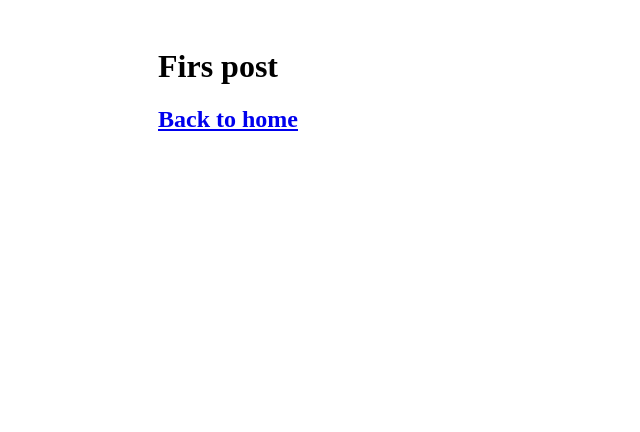
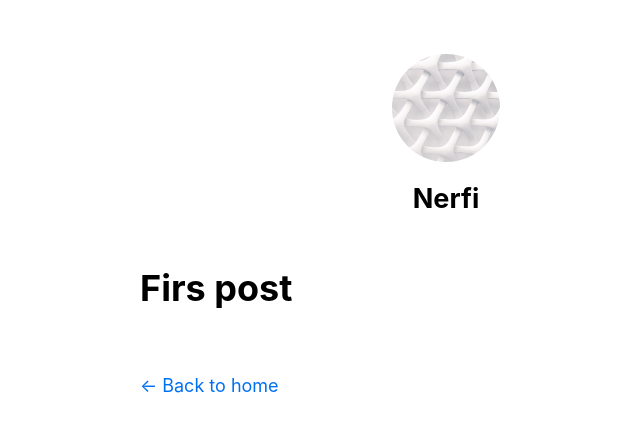
Before and after one commit to Nerfi/nextjs-blog, a Next.js app: page /posts/first-post in a window 1280 px wide. Shown: the top 432 px of the page, without its empty margins (194-834 px from the left). Built offline with nearby package versions, Linux system fonts and the light colour scheme.

Commit message:
starting getStaticProps

```diff
--- a/components/layout.js
+++ b/components/layout.js
@@ -1,6 +1,69 @@
+import Head from "next/head";
+import Image from "next/image";
 import styles from "./layout.module.css";
+import utilStyles from "../styles/utils.module.css";
+import Link from "next/link";
 
-export default function Layout({children}) {
-    return <div className={styles.container}>{children}</div>
+const name = "Nerfi";
+export const siteTitle = "Nerfi´s Blog";
+
+export default function Layout({ children, home }) {
+  return (
+    <div className={styles.container}>
+      {/* Head es lo que usamos para los crawders de google, esto no se muestra en
+        pantalla,  bueno recordarlo */}
+      <Head>
+        <link rel="icon" href="/favicon-32x32.png" />
+        <meta name="description" content="lear nextjs" />
+        <meta
+          property="og:image"
+          content={`https://og-image.vercel.app/${encodeURI(
+            siteTitle
+          )}.png?theme=light&md=0&fontSize=75px&images=https%3A%2F%2Fassets.vercel.com%2Fimage%2Fupload%2Ffront%2Fassets%2Fdesign%2Fnextjs-black-logo.svg`}
+        />
+        <meta name="og:title" content={siteTitle} />
+        <meta name="twitter:card" content="summary_large_image" />
+      </Head>
+
+      <header className={styles.header}>
+        {home ? (
+          <>
+            <Image
+              priority
+              src="/images/profile.jpg"
+              className={utilStyles.borderCircle}
+              height={144}
+              width={144}
+              alt=""
+            />
+            <h1 className={utilStyles.heading2Xl}>{name}</h1>
+          </>
+        ) : (
+          <>
+            <Link href="/">
+              <Image
+                priority
+                src="/images/profile.jpg"
+                className={utilStyles.borderCircle}
+                height={108}
+                width={108}
+                alt=""
+              />
+            </Link>
+            <h2 className={utilStyles.headingLg}>
+              <Link href="/" className={utilStyles.colorInherit}>
+                {name}
+              </Link>
+            </h2>
+          </>
+        )}
+      </header>
+      <main>{children}</main>
+      {!home && (
+        <div className={styles.backToHome}>
+          <Link href="/">← Back to home</Link>
+        </div>
+      )}
+    </div>
+  );
 }
-//https://nextjs.org/learn/basics/assets-metadata-css/global-styles
--- a/components/layout.module.css
+++ b/components/layout.module.css
@@ -3,3 +3,13 @@
   padding: 0 1rem;
   margin: 3rem auto 6rem;
 }
+
+.header {
+  display: flex;
+  flex-direction: column;
+  align-items: center;
+}
+
+.backToHome {
+  margin: 3rem 0 0;
+}
--- a/package.json
+++ b/package.json
@@ -6,6 +6,7 @@
     "start": "next start"
   },
   "dependencies": {
+    "gray-matter": "^4.0.3",
     "next": "latest",
     "react": "18.2.0",
     "react-dom": "18.2.0"
--- /dev/null
+++ b/pages/_app.js
@@ -0,0 +1,6 @@
+//  CSS to be loaded by every page
+import "../styles/globals.css";
+
+export default function App({Component, pageProps}) {
+    return <Component {...pageProps}/>
+}
--- a/pages/posts/first-post.js
+++ b/pages/posts/first-post.js
@@ -10,11 +10,7 @@
         <link rel="icon" href="/favicon-32x32.png" />
       </Head>
 
-
       <h1>Firs post</h1>
-      <h2>
-        <Link href="/">Back to home</Link>
-      </h2>
     </Layout>
   );
 }
--- a/styles/globals.css
+++ b/styles/globals.css
@@ -2,37 +2,26 @@
 body {
   padding: 0;
   margin: 0;
-  font-family: Inter, -apple-system, BlinkMacSystemFont, Segoe UI, Roboto,
-    Oxygen, Ubuntu, Cantarell, Fira Sans, Droid Sans, Helvetica Neue, sans-serif;
-}
-
-a {
-  color: inherit;
-  text-decoration: none;
+  font-family: -apple-system, BlinkMacSystemFont, Segoe UI, Roboto, Oxygen, Ubuntu,
+    Cantarell, Fira Sans, Droid Sans, Helvetica Neue, sans-serif;
+  line-height: 1.6;
+  font-size: 18px;
 }
 
 * {
   box-sizing: border-box;
 }
 
+a {
+  color: #0070f3;
+  text-decoration: none;
+}
+
+a:hover {
+  text-decoration: underline;
+}
+
 img {
   max-width: 100%;
-  height: auto;
+  display: block;
 }
-
-h1,
-h2,
-p,
-ul {
-  margin: 0;
-}
-
-ul {
-  padding: 0;
-  list-style: none;
-}
-
-button {
-  padding: 0.5rem 1rem;
-  font-weight: bold;
-}
--- /dev/null
+++ b/styles/utils.module.css
@@ -0,0 +1,52 @@
+.heading2Xl {
+    font-size: 2.5rem;
+    line-height: 1.2;
+    font-weight: 800;
+    letter-spacing: -0.05rem;
+    margin: 1rem 0;
+  }
+
+  .headingXl {
+    font-size: 2rem;
+    line-height: 1.3;
+    font-weight: 800;
+    letter-spacing: -0.05rem;
+    margin: 1rem 0;
+  }
+
+  .headingLg {
+    font-size: 1.5rem;
+    line-height: 1.4;
+    margin: 1rem 0;
+  }
+
+  .headingMd {
+    font-size: 1.2rem;
+    line-height: 1.5;
+  }
+
+  .borderCircle {
+    border-radius: 9999px;
+  }
+
+  .colorInherit {
+    color: inherit;
+  }
+
+  .padding1px {
+    padding-top: 1px;
+  }
+
+  .list {
+    list-style: none;
+    padding: 0;
+    margin: 0;
+  }
+
+  .listItem {
+    margin: 0 0 1.25rem;
+  }
+
+  .lightText {
+    color: #666;
+  }
```
Also changed, not shown: pages/index.js (+13 -109 lines), posts/pre-rendering.md (added, +11 -0 lines), posts/ssg-ssr.md (added, +19 -0 lines), utils/posts.js (added, +44 -0 lines), 1 other file (tests, documents, lock files or other folders).
